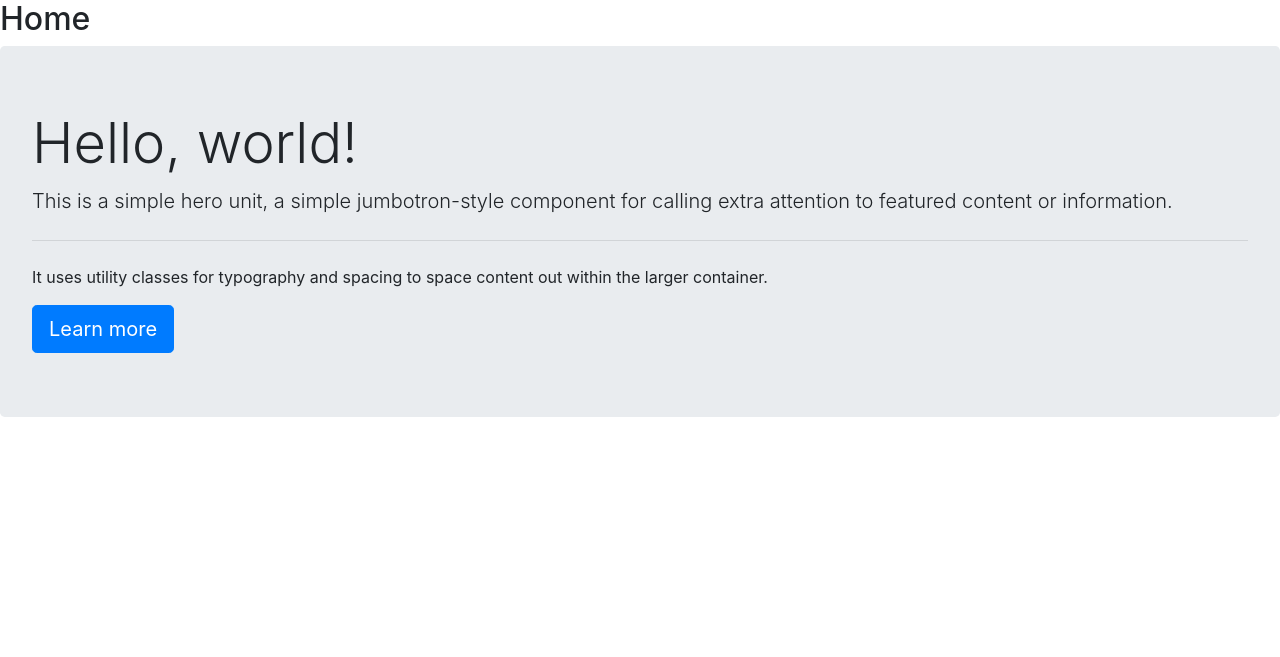
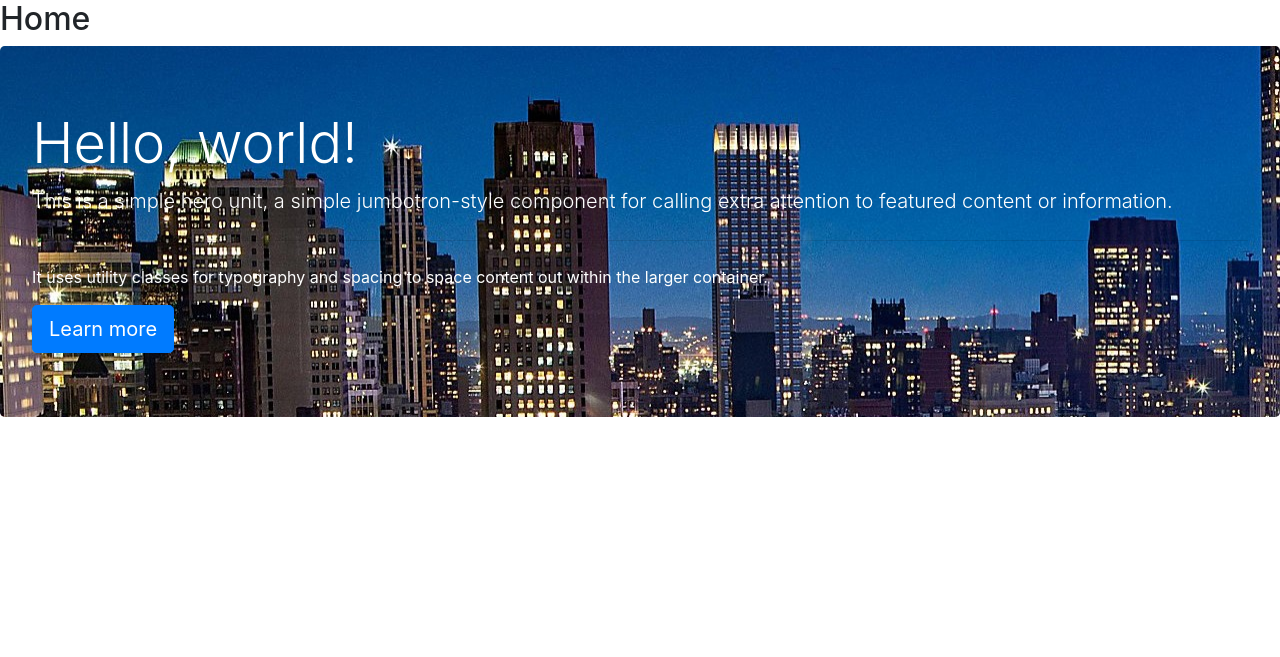
Before and after one commit to Code-Institute-Submissions/Milestone-3-Project-1, a Flask app: page / in a window 1280 px wide. Shown: the part 56-713 px from the top of the page. Run offline with Flask 2, Linux system fonts and the light colour scheme; some libraries are stand-ins or nearby versions.

Commit message:
add image to jumbotron

```diff
--- a/static/css/styles.css
+++ b/static/css/styles.css
@@ -3,3 +3,7 @@
     height: 900px;
 
 }
+
+.jumbotron{
+    color: white;
+}
--- a/templates/base.html
+++ b/templates/base.html
@@ -53,6 +53,7 @@
 	</nav>
 
 
+
 	{% block content %}
 
 	{% endblock%}
--- a/templates/index.html
+++ b/templates/index.html
@@ -2,7 +2,8 @@
 
 {% block content %}
 <h2>{{page_title}}</h2>
-<div class="jumbotron">
+
+<div class="jumbotron" style="background-image: url('static/images/ny3.jfif')">
 	<h1 class="display-4">Hello, world!</h1>
 	<p class="lead">This is a simple hero unit, a simple jumbotron-style component for calling extra attention to
 		featured content or information.</p>
```
Also changed, not shown: static/images/foggy.jpeg (renamed from static/images/pexels-photo-531360.jpeg), static/images/ny3.jfif (added).
